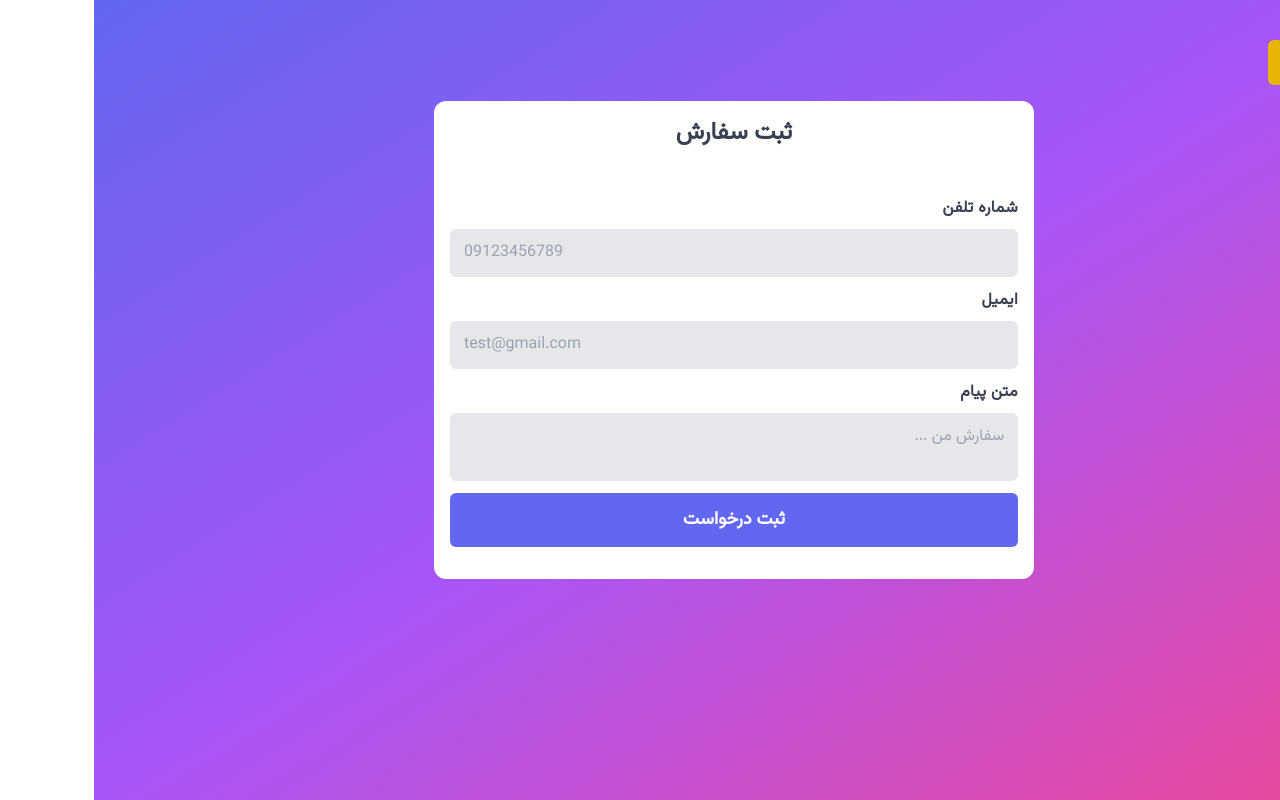
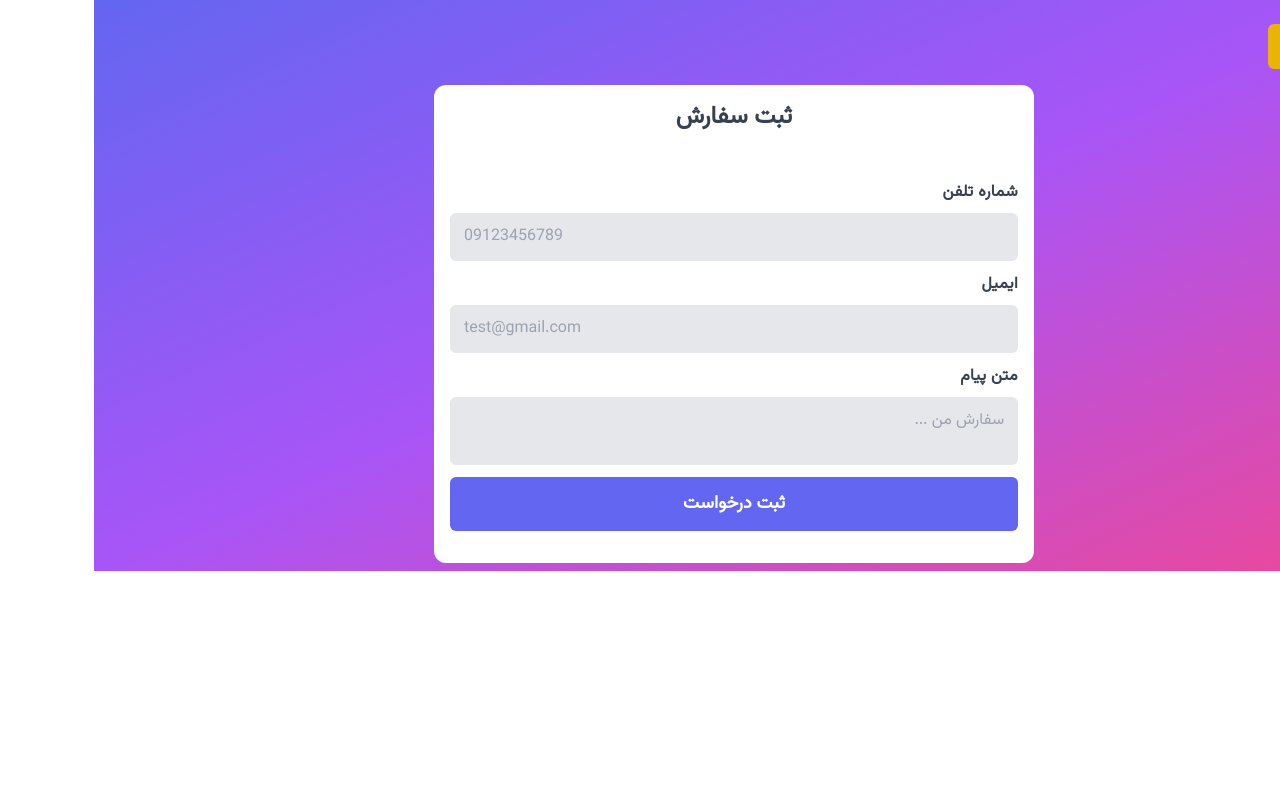
Before and after one commit to rexoacademyteam/rexo-academy-next, a Next.js app: page /ordering in a window 1280 px wide. Built offline with nearby package versions, Linux system fonts and the light colour scheme.

Commit message:
a bit of changes

```diff
--- a/pages/ordering/index.jsx
+++ b/pages/ordering/index.jsx
@@ -20,13 +20,13 @@ const Ordering = () => {
 
   return (
     <>
-      <div className="bg-gradient-to-br from-indigo-500 via-purple-500 to-pink-500 w-full h-screen py-6 px-2 md:px-6">
+      <div className="bg-gradient-to-br from-indigo-500 via-purple-500 to-pink-500 w-full h-[100%] py-2 px-2 md:px-6">
         <div className="container mx-auto max-w-7xl my-4">
           <div className="flex justify-start">
             <button onClick={handleBack} className="btn btn-yellow">بازگشت</button>
           </div>
         </div>
-        <div className="w-full md:w-[600px] h-auto mx-auto p-4 pb-2 bg-white rounded-xl">
+        <div className="md:w-[600px] h-auto mx-auto p-4 pb-2 bg-white rounded-xl">
           <h1 className="text-gray-700 font-bold text-center text-2xl">
             ثبت سفارش
           </h1>
--- a/pages/whyRexo/index.jsx
+++ b/pages/whyRexo/index.jsx
@@ -5,7 +5,7 @@ const WhyRexo = () => {
     return (
         <MainLayout>
 
-              <div className="container mx-auto my-10">
+              <div className="container mx-auto my-10 px-2 pb-16">
               <h1 className="text-center text-xl md:text-3xl text-gray-700 font-bold my-6">شاید براتون سوال شده باشه چرا رکسو؟</h1>
                     <img src="./assets/AboutUs.png" alt="About-us" className="p-4 mb-7" />
                     <h2 className="text-lg font-bold text-[#ff0000] mt-5 mb-1">Resourceful</h2>
```
